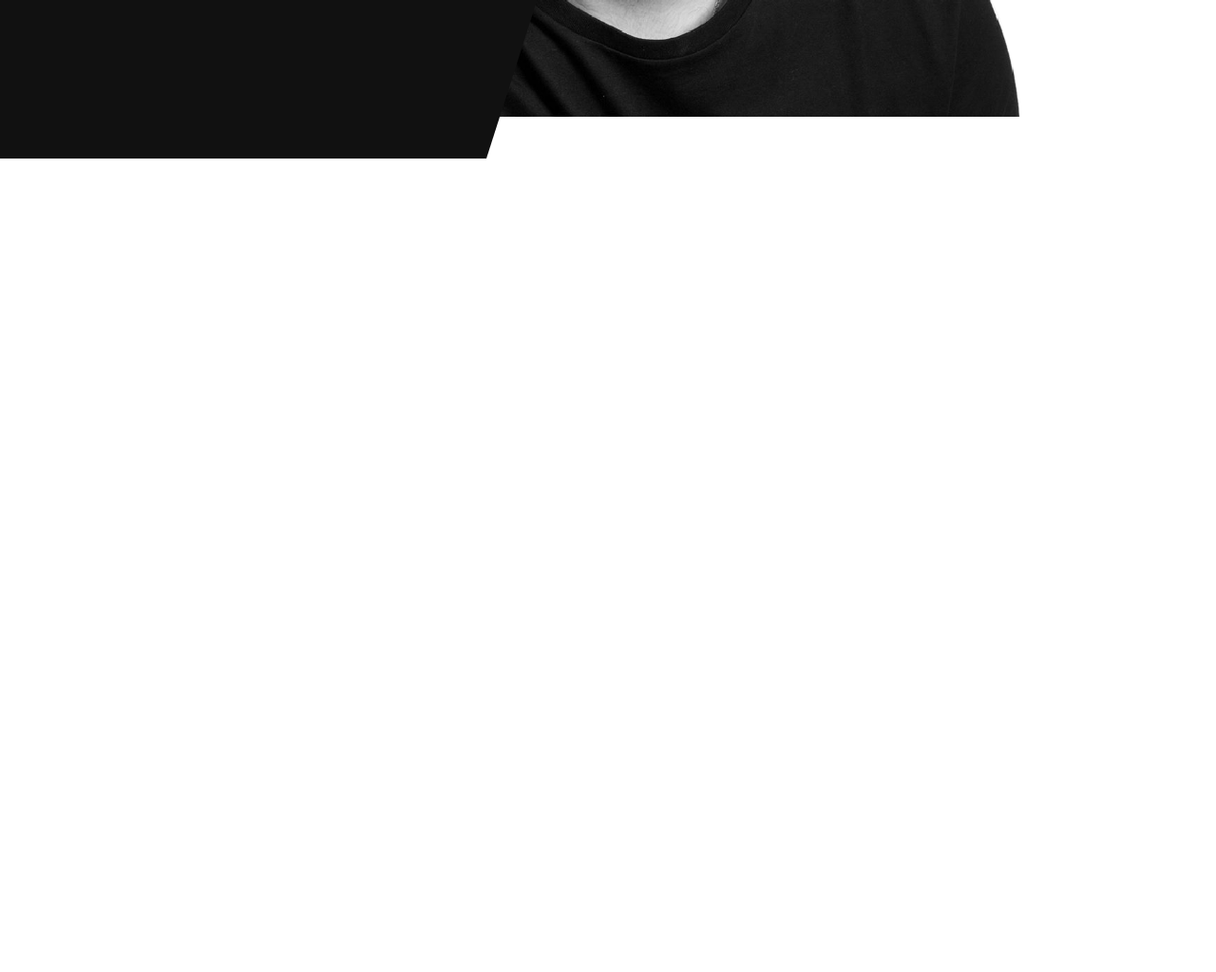
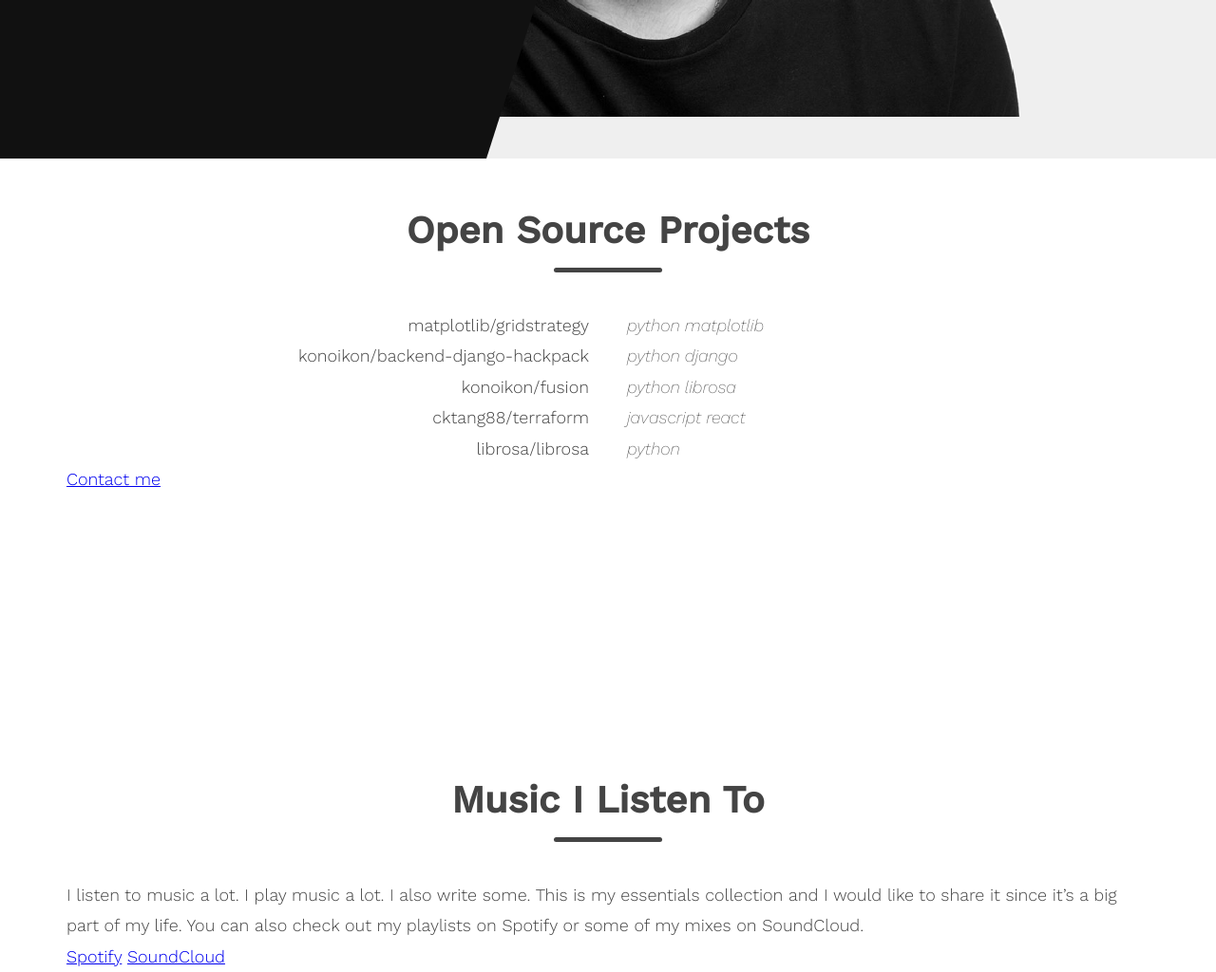
Before and after one commit to konoikon/konoikon.me, a website: page index.html in a window 1280 px wide. Shown: the part 633-1657 px from the top of the page at 95% size. Before the commit the page ends 800 px from the top, so only its background shows below. Drawn offline with nearby package versions, Linux system fonts and the light colour scheme.

Commit message:
new version?

```diff
--- a/index.html
+++ b/index.html
@@ -1,10 +1,13 @@
 <!DOCTYPE html>
 <html lang="en">
   <head>
-  <meta charset="UTF-8">
-  <meta name="viewport" content="width=device-width, initial-scale=1.0">
-  <link href="https://fonts.googleapis.com/css2?family=Work+Sans:ital,wght@0,200;0,300;0,400;0,500;1,200;1,400&display=swap" rel="stylesheet">
-  <link rel="stylesheet" href="css/style.css">
+    <meta charset="UTF-8" />
+    <meta name="viewport" content="width=device-width, initial-scale=1.0" />
+    <link
+      href="https://fonts.googleapis.com/css2?family=Work+Sans:ital,wght@0,200;0,300;0,400;0,500;1,200;1,400&display=swap"
+      rel="stylesheet"
+    />
+    <link rel="stylesheet" href="css/style.css" />
     <title>Konstantinos Oikonomou | Software Engineer</title>
   </head>
   <body>
@@ -13,7 +16,12 @@
         <h1>Konstantinos Oikonomou</h1>
       </div>
       <div class="row">
-      <p class="long-copy header__text-box">Welcome! I am a student at Vanderbilt University studying Computer Science and Applied Mathematics, graduating in May 2022. Here you can find out about my projects, and also a little bit about my passion for music.</p>
+        <p class="long-copy header__text-box">
+          Welcome! I am a student at Vanderbilt University studying Computer
+          Science and Applied Mathematics, graduating in May 2022. Here you can
+          find out about my projects, and also a little bit about my passion for
+          music.
+        </p>
       </div>
       <div class="row">
         <nav>
@@ -31,7 +39,56 @@
       <div class="row header-2__subtitle-box">
         <h3 class="header-2__subtitle-text">Software Engineer</h3>
       </div>
-    <img src="img/hero-2.png" alt="" class="header-2__hero-img">
+      <img src="img/hero.png" alt="" class="header-2__hero-img" />
+    </section>
+    <section class="section-open-source">
+      <div class="row title-box">
+        <h2>Open Source Projects</h2>
+      </div>
+      <!-- <div class="row">
+        <p class="long-copy">This is a list of my favorite personal projects. Go ahead and click them to see more on GitHub.</p>
+      </div> -->
+      <div class="row">
+        <div class="col-1-of-2">
+          <ul class="os-list">
+            <li class="os-list__item"><a href="#">matplotlib/gridstrategy</a></li>
+            <li class="os-list__item"><a href="#">konoikon/backend-django-hackpack</a></li>
+            <li class="os-list__item"><a href="#">konoikon/fusion</a></li>
+            <li class="os-list__item"><a href="#">cktang88/terraform</a></li>
+            <li class="os-list__item"><a href="#">librosa/librosa</a></li>
+          </ul>
+        </div>
+        <div class="col-1-of-2">
+          <ul class="os-tools-list">
+            <li><em>python matplotlib</em></li>
+            <li><em>python django</em></li>
+            <li><em>python librosa</em></li>
+            <li><em>javascript react</em></li>
+            <li><em>python</em></li>
+          </ul>
+        </div>
+      </div>
+      <div class="row">
+        <a href="#" class="btn btn-filled">Contact me</a>
+      </div>
+    </section>
+    <section class="section-music">
+      <div class="row title-box">
+        <h2>Music I Listen To</h2>
+      </div>
+      <div class="row">
+        <p class="long-copy">I listen to music a lot. I play music a lot. I also write some. This is my essentials collection and I would like to share it since it’s a big part of my life. You can also check out my playlists on Spotify or some of my mixes on SoundCloud.</p>
+      </div>
+      <div class="row">
+        <a href="#" class="btn">Spotify</a>
+        <a href="#" class="btn">SoundCloud</a>
+      </div>
     </section>
   </body>
 </html>
+<!--
+Section 2: Music
+Title: Music I listen to
+
+I listen to music a lot. I play music a lot. I also write some. This is my essentials collection and I would like to share it since it’s a big part of my life. You can also check out my playlists on Spotify or some of my mixes on SoundCloud. Enjoy :)
+-->
--- a/sass/main.scss
+++ b/sass/main.scss
@@ -43,11 +43,9 @@ body {
 
 // COLORS
 $color-dark: #111;
+$color-grey-dark: #444;
+$color-white: #efefef;
 
-$color-grey-light-1: #f7f7f7;
-
-$color-grey-dark: #777;
-$color-white: #fff;
 $color-black: #000;
 
 // FONT
@@ -56,7 +54,7 @@ $default-font-size: 1.6rem;
 // GRID
 $grid-width: 114rem;
 $gutter-vertical: 8rem;
-$gutter-horizontal: 6rem;
+$gutter-horizontal: 4rem;
 
 /*
    --------------------------------------
@@ -66,14 +64,22 @@ $gutter-horizontal: 6rem;
 
 body {
     font-family: "Work Sans", sans-serif;
-    font-weight: 400;
+    font-weight: 300;
     font-size: 1.8rem;
     line-height: 1.8;
     color: $color-grey-dark;
 }
 
 h1 {
-    font-size: 5rem;
+    font-size: 5.5rem;
+    font-weight: 200;
+}
+
+h2 {
+    font-size: 4rem;
+}
+
+h3 {
 }
 
 .long-copy {
@@ -133,6 +139,20 @@ h1 {
    --------------------------------------
 */
 
+.title-box {
+    text-align: center;
+    margin-bottom: 4rem;
+}
+
+.title-box::after {
+    content: "";
+    width: 10%;
+    height: 5px;
+    margin: 3px auto;
+    background-color: $color-grey-dark;
+    border-radius: 15px;
+}
+
 /*
    --------------------------------------
    --------  ANIMATIONS --------
@@ -145,13 +165,17 @@ h1 {
    --------------------------------------
 */
 
+section:not(:last-child) {
+    margin-bottom: 4rem;
+}
+
 .header {
     height: 100vh;
     background-image: linear-gradient($color-dark, $color-dark);
     background-size: cover;
     clip-path: polygon(0 0, 60% 0, 40% 100%, 0 100%);
     color: $color-white;
-    padding-top: 8rem;
+    padding-top: 7rem;
 
     &__title {
         margin-bottom: 4rem;
@@ -181,6 +205,7 @@ h1 {
     margin-top: -100vh;
     text-align: center;
     overflow: hidden;
+    background-color: $color-white;
 
     &__subtitle-box {
         text-align: right;
@@ -197,3 +222,21 @@ h1 {
         padding-left: 7rem;
     }
 }
+
+.section-open-source {
+    height: 70vh;
+}
+
+.os-list {
+    list-style: none;
+    text-align: right;
+
+    li a {
+        text-decoration: none;
+        color: $color-grey-dark;
+    }
+}
+
+.os-tools-list {
+    list-style: none;
+}
```
Also changed, not shown: resume.html (deleted, +0 -15 lines), assets/greece_icon.png (deleted), assets/little_me.png (deleted), assets/meander.png (deleted), assets/oiko.ico (deleted), css/style.css, img/album-1.jpg (added), img/album-2.jpg (added), img/album-3.jpg (added), img/album-4.jpg (added), img/album-5.jpg (added), img/album-6.jpg (added), img/album-7.jpg (added), img/album-8.jpg (added), 3 more files, 1 other file. Lines whose indentation alone changed are shown as unchanged.
